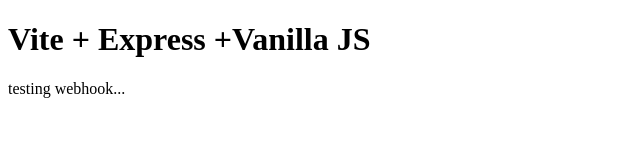
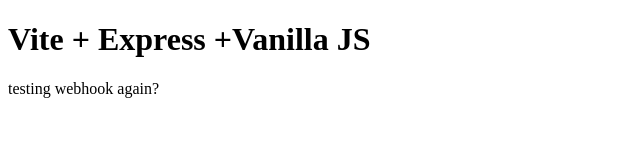
Before and after one commit to Amproids/myfitnessfriendnet, a plain HTML site: page client/index.html in a window 1280 px wide. Shown: the full height of the page, 0-640 px from the left. Drawn offline with Linux system fonts and the light colour scheme; no server answers.

Commit message:
testing web hook

```diff
--- a/client/index.html
+++ b/client/index.html
@@ -9,7 +9,7 @@
     <div id="app">
       <h1>Vite + Express +Vanilla JS</h1>
       <p id="server-message"></p>
-      <p>testing webhook...</p>
+      <p>testing webhook again?</p>
     </div>
     <script type="module" src="src/scripts/main.js"></script>
   </body>
```
